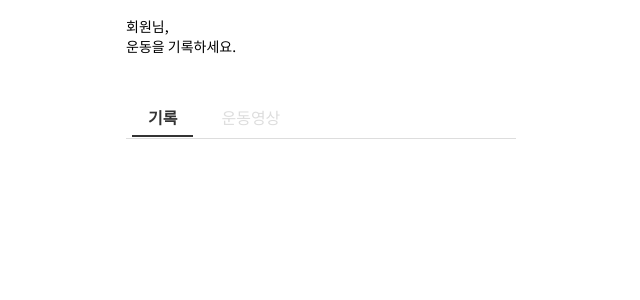
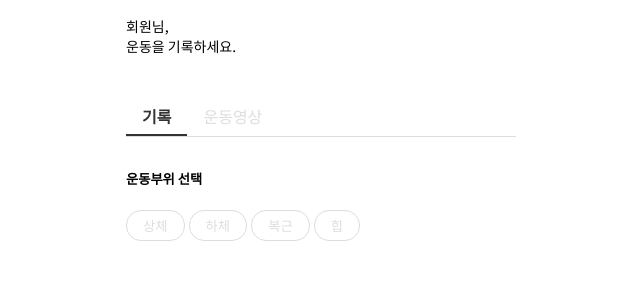
Before and after one commit to jinkycho/my_workout, a React (Create React App) app in the folder client/: page /1 in a window 1280 px wide. Shown: the top 300 px of the page, without its empty margins (319-959 px from the left). Built offline with nearby package versions, Linux system fonts and the light colour scheme.

Commit message:
운동영상페이지-구현완료

```diff
--- a/client/src/App.js
+++ b/client/src/App.js
@@ -1,4 +1,4 @@
-import React, { useState } from 'react';
+import React, { useState, useEffect } from 'react';
 import './App.css';
 import Workouts from './components/Workouts/Workouts';
 import NewWorkout from './components/NewWorkout/NewWorkout';
@@ -20,6 +20,8 @@ function App() {
     setWorkouts(workouts.filter(workout => workout.id !== id));
   }
 
+
+
   return (
 
     <div className="workouts">
@@ -30,7 +32,7 @@ function App() {
             <NewWorkout onAddWorkout={addWorkoutHandler}/>
             <Workouts items={workouts} onDeleteWorkout={deleteWorkoutHandler}/>
           </Route>
-          <Route path="/videos">
+          <Route path="/:videos">
             <Videos />
           </Route>
       </Switch>
--- a/client/src/_reducers/filterSlice.js
+++ b/client/src/_reducers/filterSlice.js
@@ -27,7 +27,7 @@ export default function filterReducer(state = initialState, action){
                     return{
                         ...state,
                         filter : state.filter.filter(
-                            (exisitingFilter) => exisitingFilter != filter
+                            (exisitingFilter) => exisitingFilter !== filter
                         )
                     }
                 }
--- a/client/src/_reducers/reducers.js
+++ b/client/src/_reducers/reducers.js
@@ -1,8 +1,12 @@
 import { combineReducers } from 'redux';
+import videosReducer from './videoSlice';
 import workoutsReducer from './workoutsSlice';
+import filterReducer from './filterSlice';
 
 const rootReducer = combineReducers({
-    workouts : workoutsReducer
+    workouts : workoutsReducer,
+    videos : videosReducer,
+    filters : filterReducer
 })
 
 export default rootReducer;
--- a/client/src/_reducers/videoSlice.js
+++ b/client/src/_reducers/videoSlice.js
@@ -1,8 +1,9 @@
 export const GET_VEDIOS = "GET_VIDEOS";
 const SET_VIDEOS = "SET_VIDEOS";
 
-export const getVideos = () => ({
-    type : GET_VEDIOS
+export const getVideos = (keyword) => ({
+    type : GET_VEDIOS,
+    keyword
 });
 
 export const setVideos = (videos) => ({
@@ -14,12 +15,12 @@ const initialState= {
     videoList : []
 }
 
-export default function videoReducer(state = initialState, action){
+export default function videosReducer(state = initialState, action){
     switch(action.type){
         case SET_VIDEOS:
             return{
                 ...state,
-                videoList : [...state.videoList, action.payload]
+                videoList : action.payload
             }
         default: {
             return state;
--- /dev/null
+++ b/client/src/_sagas/handler/videoHandler.js
@@ -0,0 +1,13 @@
+import { call, put } from '@redux-saga/core/effects';
+import { requestGetVideos } from '../request/videoRequest';
+import { setVideos } from '../../_reducers/videoSlice';
+
+export function* handleGetVideos(item){
+    try{
+        const response = yield call(requestGetVideos, item.keyword);
+        const { data } = response;
+        yield put(setVideos(data.items));
+    }catch(error){
+        console.log(error);
+    }
+}
--- /dev/null
+++ b/client/src/_sagas/request/videoRequest.js
@@ -0,0 +1,9 @@
+import axios from 'axios';
+
+export function requestGetVideos(keyword){
+    console.log(keyword);
+    return axios.request({
+        method: 'get',
+        url: "https://www.googleapis.com/youtube/v3/search?q=" + keyword + "운동&key=" + process.env.REACT_APP_YOUTUBE_KEY
+    })
+}
--- /dev/null
+++ b/client/src/_sagas/sagas.js
@@ -0,0 +1,14 @@
+import { all, takeLatest } from 'redux-saga/effects';
+import { GET_VEDIOS } from '../_reducers/videoSlice';
+import { handleGetVideos } from './handler/videoHandler';
+
+//watcher saga
+export function* rootSaga(){
+    yield all([
+        watcherSaga()
+    ]);
+}
+
+export function* watcherSaga(){
+    yield takeLatest(GET_VEDIOS, handleGetVideos);
+}
--- a/client/src/components/Header/Navigation.js
+++ b/client/src/components/Header/Navigation.js
@@ -1,14 +1,16 @@
-import React, { useState } from 'react';
+import React, { useState, useEffect } from 'react';
 import styled from 'styled-components';
-import { Link } from 'react-router-dom';
+import { Link, useHistory } from 'react-router-dom';
+import { set } from 'mongoose';
 
-function Navigation() {
+
+function Navigation(match) {
 
     const StyeldNavigation = styled.nav`
         & .member{
-          display: flex;
-          justify-content: space-between ;
-          margin-bottom: 2rem;
+            display: flex;
+            justify-content: space-between ;
+            margin-bottom: 2rem;
         }
 
         & .member__message{
@@ -26,6 +28,7 @@ function Navigation() {
             border: none;
             background: #fff;
             font-size: 1rem;
+            padding: 0;
         }
 
         & .menu a{
@@ -73,6 +76,15 @@ function Navigation() {
     const [recordActive, setRecordActive] = useState(true);
     const [videoActive, setVideoActive] = useState(false);
 
+    let params = useHistory();
+
+    useEffect(() => {
+        if(params.location.pathname==="/videos"){
+            setVideoActive(true);
+            setRecordActive(false);
+        }
+    }, []);
+
     const isActive = (active) => {
         if(active === 'record'){
             setRecordActive(true);
--- a/client/src/components/Videos/Videos.js
+++ b/client/src/components/Videos/Videos.js
@@ -2,28 +2,73 @@ import React, { useEffect, useState } from 'react';
 import axios from 'axios';
 import styled from 'styled-components';
 import Youtube from 'react-youtube';
+import { useSelector } from 'react-redux';
+import { videoFilters } from '../../_reducers/filterSlice';
+import { useDispatch } from 'react-redux';
+import { getVideos } from '../../_reducers/videoSlice';
 
 function Videos() {
-    const [videoItems, setVideoItems] = useState([]);
+    const [keyword, setKeyword] = useState('');
 
-    useEffect(() => {
-        async function fetchData(){
-            try{
-                const response = await axios.get(`https://www.googleapis.com/youtube/v3/search?q=운동&key=${process.env.REACT_APP_YOUTUBE_KEY}`);
-                setVideoItems(response.data.items);
-            }catch(error){
-                console.error(error);
-            }
+    const videos = useSelector(state => state.videos.videoList);
+
+    // useEffect(() => {
+    //     async function fetchData(){
+    //         try{
+    //             const response = await axios.get(`https://www.googleapis.com/youtube/v3/search?q=운동&key=${process.env.REACT_APP_YOUTUBE_KEY}`);
+    //             setVideoItems(response.data.items);
+    //         }catch(error){
+    //             console.error(error);
+    //         }
+    //     }
+
+    //     fetchData();
+
+    // }, []);
+
+    const StyledVideopage = styled.div`
+
+        & .video__filter{
+            display: flex;
+            width: 60%;
+            justify-content: space-between;
+            margin-bottom: 2rem;
         }
 
-        fetchData();
+        & .video__filter button{
+            display: block;
+            padding: 0.3rem 1rem;
+            border: 1px solid #ddd;
+            border-radius: 15px;
+            background: #fff;
+            color: #ddd;
+            cursor: pointer;
+        }
 
-    }, []);
+        & .video__filter button.active{
+            background: #333;
+            color: #fff;
+            font-weight: bold;
+            border-color: #333;
+        }
 
-    const StyledVideopage = styled.div`
-        display: flex;
-        flex-direction: column;
-        align-items: center;
+        & .video__filter button.active:hover{
+            color: #fff;
+        }
+
+
+
+        & .video__filter button:hover{
+            border-color: #333;
+            color: #333;
+        }
+
+
+        & .video__items{
+            display: flex;
+            flex-direction: column;
+            align-items: center;
+        }
 
         & .video__item{
             padding: 1rem 0;
@@ -35,9 +80,24 @@ function Videos() {
         width: '360'
     }
 
-    const renderVideos = videoItems.map((item) => {
+    const dispatch = useDispatch();
+
+    const loadVideos = (item) => {
+        dispatch(getVideos(item));
+        setKeyword(item);
+    }
+
+    const renderFilters = videoFilters.map((item, index) => {
         return(
-            <div className="video__item">
+            <button onClick={()=> loadVideos(item)}
+                    className= {keyword === item ? 'active' : ''}
+                    key={index}>{item}</button>
+        )
+    })
+
+    const renderVideos = videos.map((item) => {
+        return(
+            <div className="video__item" key={item.id.videoId}>
                 <Youtube videoId={item.id.videoId} opts={opts}/>
             </div>
         )
@@ -47,7 +107,13 @@ function Videos() {
 
     return (
         <StyledVideopage>
-            {renderVideos}
+            <h5>운동부위 선택</h5>
+            <div className="video__filter">
+                {renderFilters}
+            </div>
+            <div className="video__items">
+                {renderVideos}
+            </div>
         </StyledVideopage>
     )
 }
--- a/client/src/index.js
+++ b/client/src/index.js
@@ -4,7 +4,20 @@ import './index.css';
 import App from './App';
 import reportWebVitals from './reportWebVitals';
 import { Provider } from 'react-redux';
-import store from './_store/store';
+import { createStore, applyMiddleware } from 'redux';
+import createSagaMiddleware from 'redux-saga';
+import rootReducer from './_reducers/reducers';
+import { rootSaga } from './_sagas/sagas';
+
+const sagaMiddleware = createSagaMiddleware();
+
+const store = createStore(
+  rootReducer,
+  applyMiddleware(sagaMiddleware)
+);
+
+sagaMiddleware.run(rootSaga);
+
 
 ReactDOM.render(
   <React.StrictMode>
```
Also changed, not shown: client/src/_actions/actions.js (+0 -9 lines), 20 other files (tests, documents, lock files or other folders).
